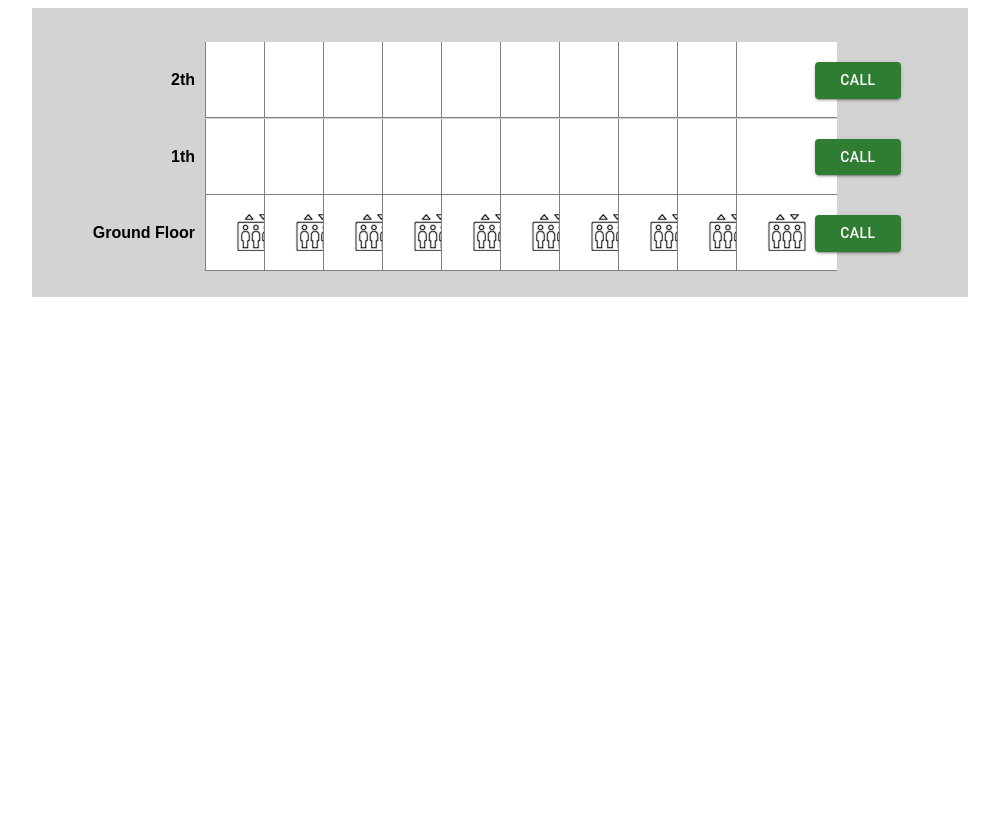
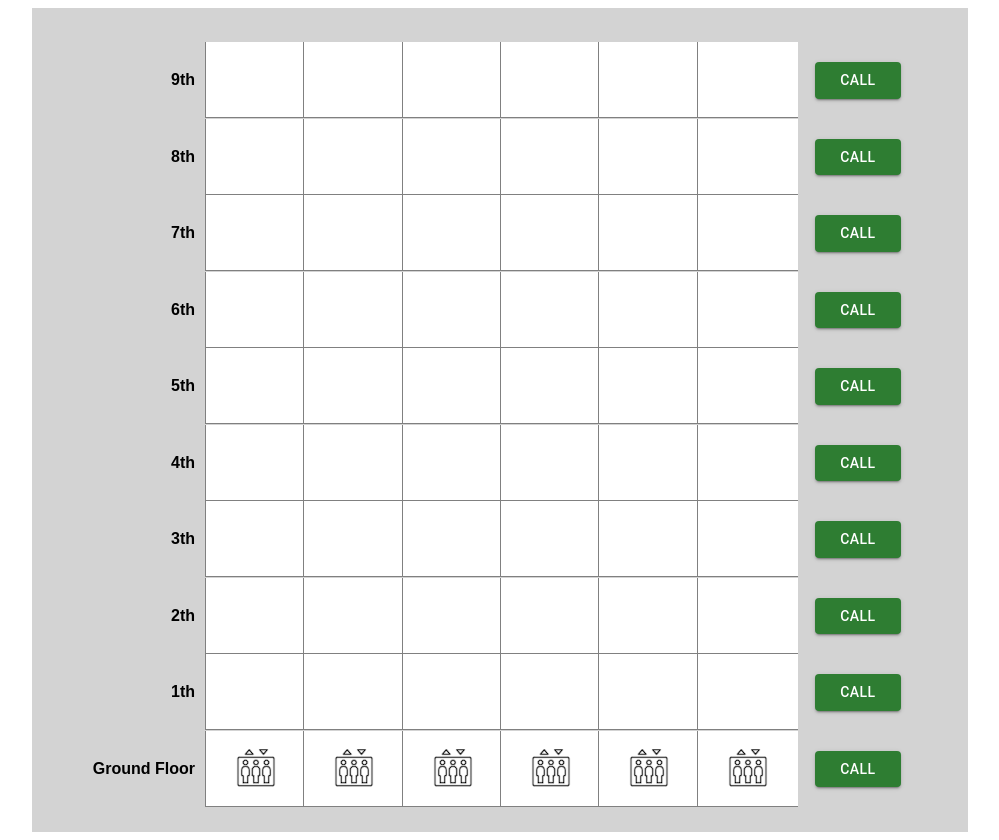
Before and after one commit to GuyAronson/Elevators, a React (Create React App) app: page / in a window 1280 px wide. Shown: the whole page, without its empty margins (140-1139 px from the left). Before the commit the page ends 800 px from the top, so only its background shows below. Built offline with nearby package versions, Linux system fonts and the light colour scheme.

Commit message:
Changed amount of floors & elevators

```diff
--- a/src/App.js
+++ b/src/App.js
@@ -9,7 +9,7 @@ function App() {
         Recommended to use 3-10 floors
         And 4-10 elevators
       */}
-      <Building floorsAmount={3} elevatorsAmount={10} />
+      <Building floorsAmount={10} elevatorsAmount={6} />
     </div>
   );
 }
```
